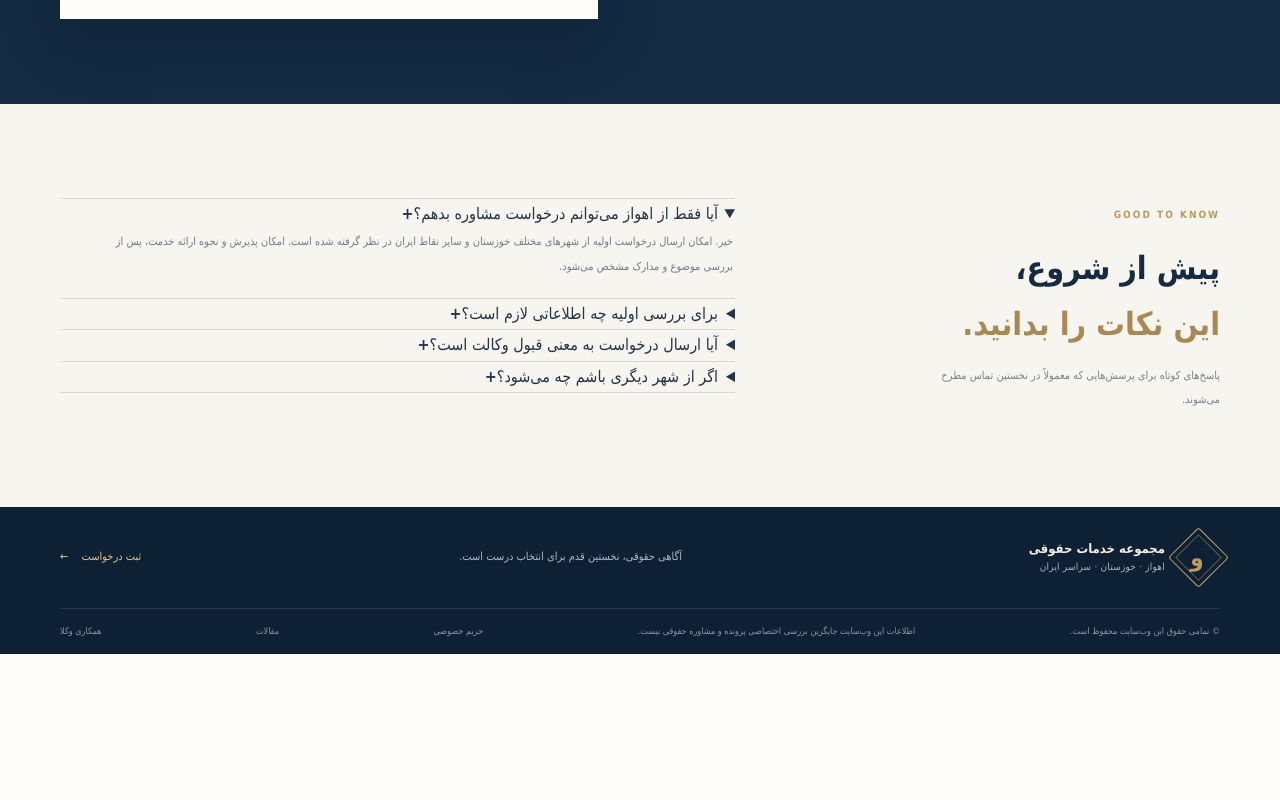
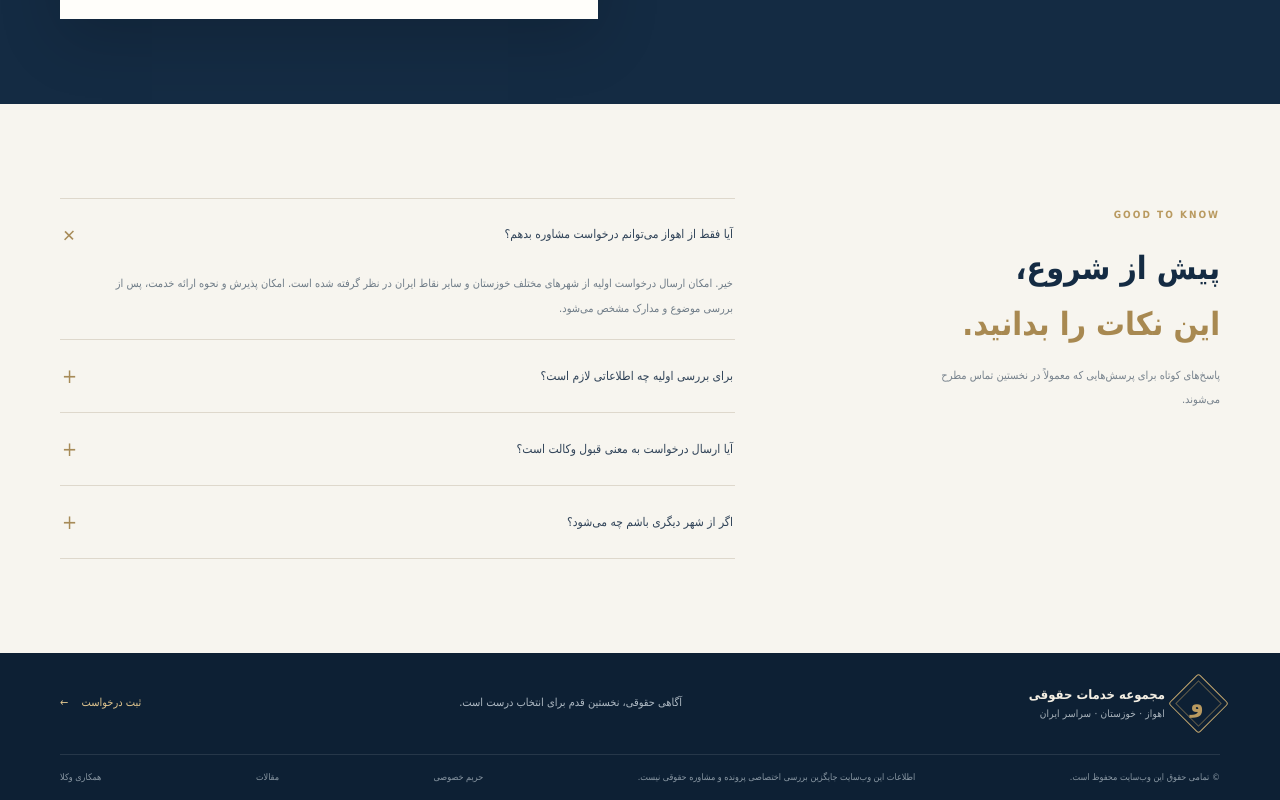
Before and after one commit to ahmadmousavi5908-crypto/vakilsite, a Next.js app: page / in a window 1280 px wide. Shown: the part 6159-6959 px from the top of the page. Before the commit the page ends 6813 px from the top, so only its background shows below. Built offline with nearby package versions, Linux system fonts and the light colour scheme; no server answers; the database is empty.

Commit message:
style: support native accessible FAQ disclosures

```diff
--- a/src/app/globals.css
+++ b/src/app/globals.css
@@ -546,3 +546,40 @@ html {
 .public-office-copy{display:grid;gap:2px;min-width:0;flex:1}.public-office-copy strong{font-size:11px;color:#f2eadb}.public-office-copy span{font-size:10px;color:#aeb9c3;overflow-wrap:anywhere}.public-office-copy a{font-size:10px;color:#ddc99e;width:max-content}
 .public-office-map{font-size:10px;color:#e0c58f;white-space:nowrap;border:1px solid rgba(221,201,158,.3);padding:8px 11px;border-radius:2px}
 @media(max-width:600px){.public-office-location{align-items:flex-start;flex-wrap:wrap;padding:15px 0}.public-office-copy{flex-basis:calc(100% - 55px)}.public-office-map{margin-right:53px}}
+
+
+/* Native disclosure FAQ: no React state or client-side hydration required */
+.faq-item summary {
+  width: 100%;
+  display: flex;
+  align-items: center;
+  justify-content: space-between;
+  gap: 16px;
+  padding: 17px 2px;
+  color: #304358;
+  font-size: 12px;
+  text-align: right;
+  cursor: pointer;
+  list-style: none;
+}
+.faq-item summary::-webkit-details-marker {
+  display: none;
+}
+.faq-item summary::marker {
+  content: "";
+}
+.faq-item summary b {
+  flex: none;
+  color: #a78b58;
+  font-size: 20px;
+  font-weight: 400;
+  transition: transform .2s ease;
+}
+.faq-item[open] summary b {
+  transform: rotate(45deg);
+}
+@media (max-width: 700px) {
+  .faq-item summary {
+    font-size: 11px;
+  }
+}
```
